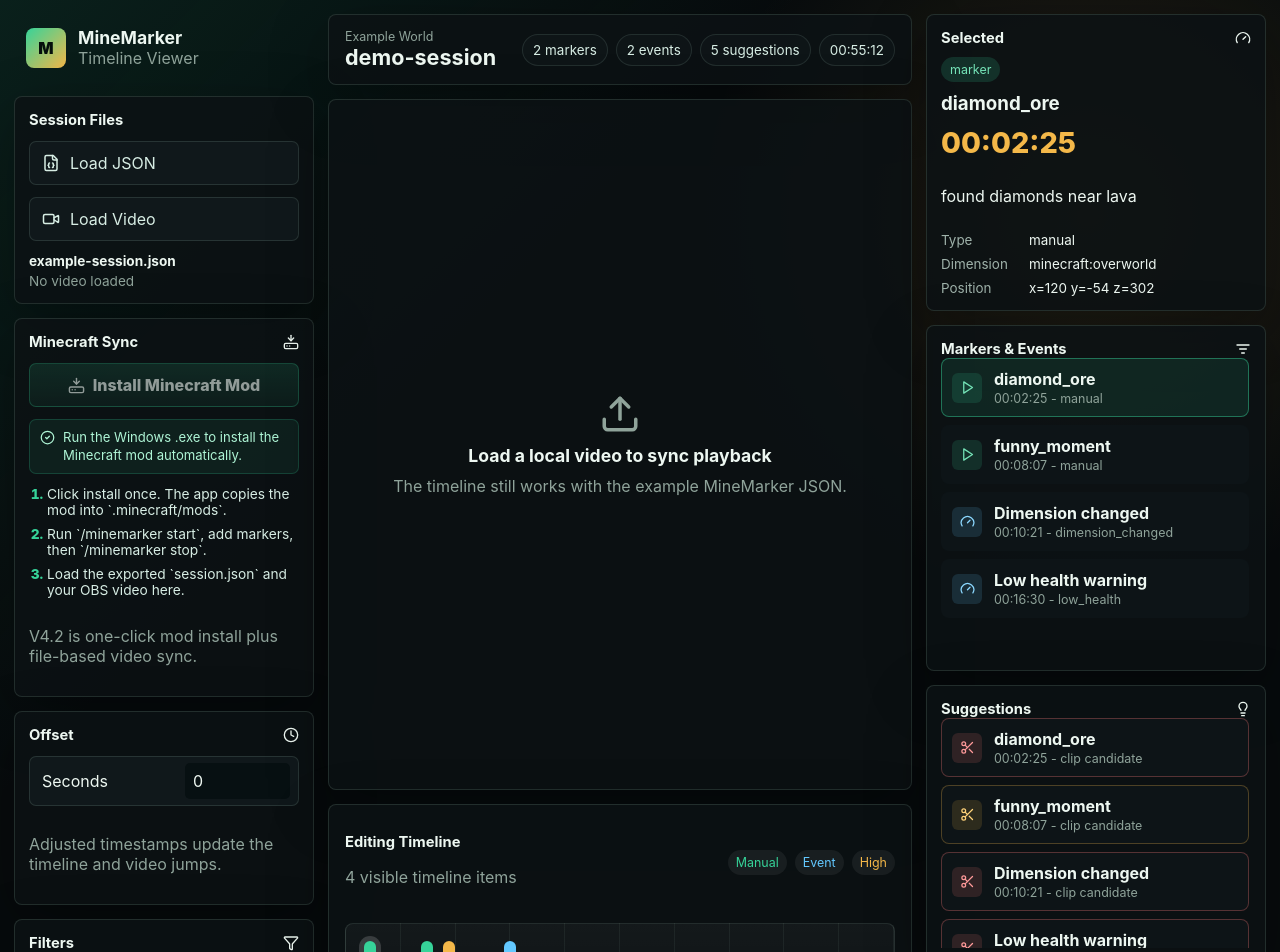
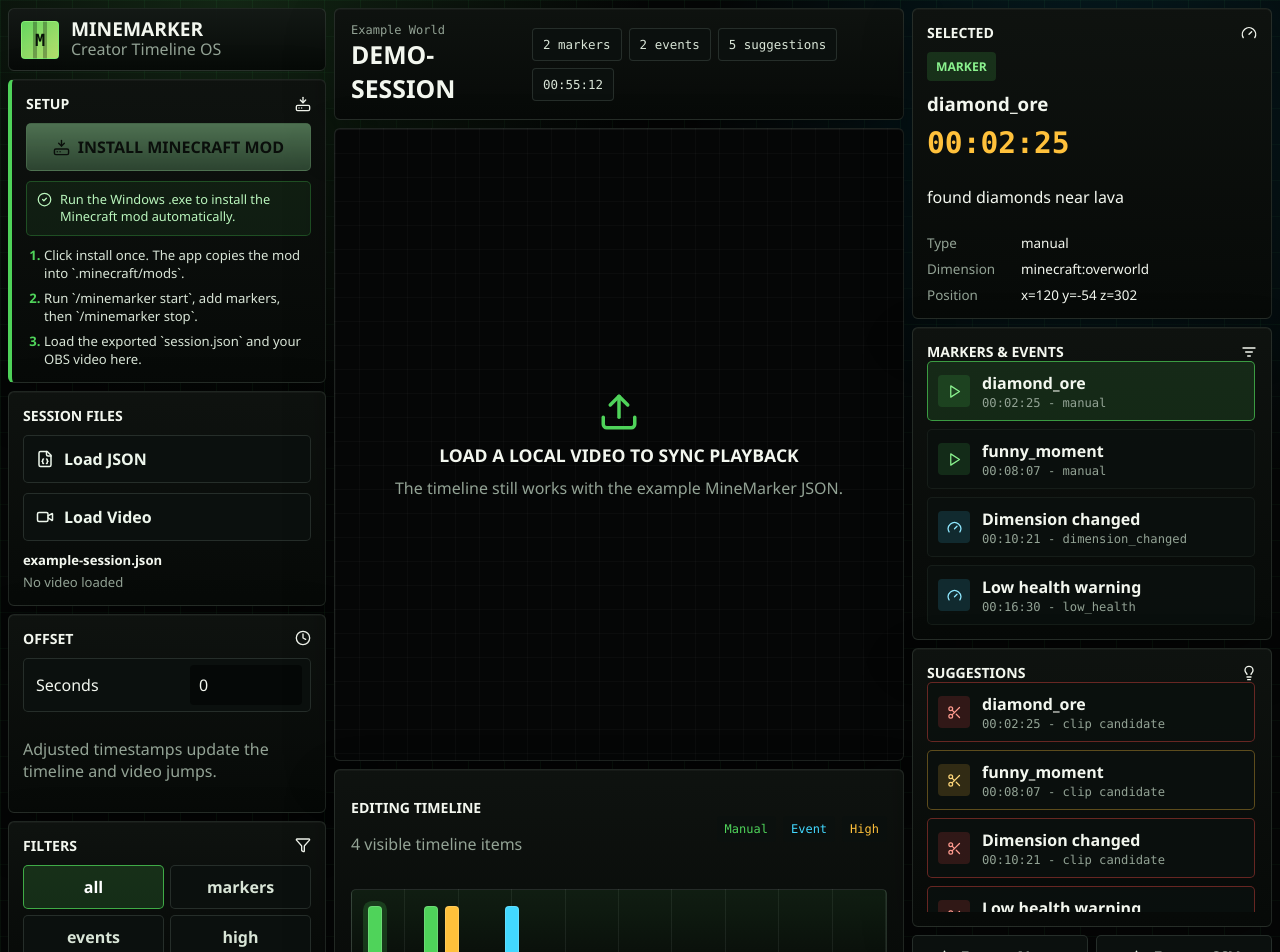
Before and after one commit to swaritsawarkar/minemarker, a React (Vite) app in the folder timeline-viewer/: page / in a window 1280 px wide. Shown: the top 952 px of the page. Built offline with nearby package versions, Linux system fonts and the light colour scheme.

Commit message:
V4.2: redesign timeline viewer interface

```diff
--- a/timeline-viewer/src/App.tsx
+++ b/timeline-viewer/src/App.tsx
@@ -289,32 +289,13 @@ export function App() {
           <div className="brand-mark">M</div>
           <div>
             <h1>MineMarker</h1>
-            <p>Timeline Viewer</p>
+            <p>Creator Timeline OS</p>
           </div>
         </div>
 
-        <section className="panel stack">
-          <h2>Session Files</h2>
-          <label className="file-control">
-            <FileJson size={18} />
-            <span>Load JSON</span>
-            <input type="file" accept="application/json,.json" onChange={handleJson} />
-          </label>
-          <label className="file-control">
-            <Video size={18} />
-            <span>Load Video</span>
-            <input type="file" accept="video/*" onChange={handleVideo} />
-          </label>
-          <div className="file-meta">
-            <strong>{jsonName}</strong>
-            <span>{videoName}</span>
-          </div>
-          {error && <p className="error">{error}</p>}
-        </section>
-
-        <section className="panel stack sync-panel">
+        <section className="panel stack sync-panel setup-panel">
           <div className="section-heading">
-            <h2>Minecraft Sync</h2>
+            <h2>Setup</h2>
             {installState.status?.installed ? <CheckCircle2 size={16} /> : <HardDriveDownload size={16} />}
           </div>
           <button className="primary-install" disabled={installState.loading || !window.mineMarkerDesktop} onClick={installMod}>
@@ -336,7 +317,25 @@ export function App() {
             <li>Run `/minemarker start`, add markers, then `/minemarker stop`.</li>
             <li>Load the exported `session.json` and your OBS video here.</li>
           </ol>
-          <p className="hint">V4.2 is one-click mod install plus file-based video sync.</p>
+        </section>
+
+        <section className="panel stack">
+          <h2>Session Files</h2>
+          <label className="file-control">
+            <FileJson size={18} />
+            <span>Load JSON</span>
+            <input type="file" accept="application/json,.json" onChange={handleJson} />
+          </label>
+          <label className="file-control">
+            <Video size={18} />
+            <span>Load Video</span>
+            <input type="file" accept="video/*" onChange={handleVideo} />
+          </label>
+          <div className="file-meta">
+            <strong>{jsonName}</strong>
+            <span>{videoName}</span>
+          </div>
+          {error && <p className="error">{error}</p>}
         </section>
 
         <section className="panel stack">
--- a/timeline-viewer/src/styles.css
+++ b/timeline-viewer/src/styles.css
@@ -1,8 +1,8 @@
 :root {
   color-scheme: dark;
-  font-family: Inter, ui-sans-serif, system-ui, -apple-system, BlinkMacSystemFont, "Segoe UI", sans-serif;
-  background: #070b0d;
-  color: #edf7f1;
+  font-family: Bahnschrift, "Segoe UI Variable", "Segoe UI", Arial, sans-serif;
+  background: #050606;
+  color: #f3f7ef;
   font-synthesis: none;
   text-rendering: optimizeLegibility;
 }
@@ -16,9 +16,12 @@ body {
   min-width: 320px;
   min-height: 100vh;
   background:
-    linear-gradient(135deg, rgba(20, 128, 91, 0.18), transparent 34%),
-    radial-gradient(circle at 85% 20%, rgba(244, 184, 73, 0.12), transparent 28%),
-    #070b0d;
+    linear-gradient(90deg, rgba(76, 255, 120, 0.05) 1px, transparent 1px),
+    linear-gradient(180deg, rgba(76, 255, 120, 0.035) 1px, transparent 1px),
+    radial-gradient(circle at 18% 0%, rgba(78, 179, 82, 0.18), transparent 28%),
+    radial-gradient(circle at 85% 12%, rgba(0, 202, 255, 0.12), transparent 28%),
+    #050606;
+  background-size: 36px 36px, 36px 36px, auto, auto, auto;
 }
 
 button,
@@ -32,10 +35,10 @@ button {
 
 .app-shell {
   display: grid;
-  grid-template-columns: 300px minmax(0, 1fr) 340px;
-  gap: 14px;
+  grid-template-columns: 318px minmax(0, 1fr) 360px;
+  gap: 8px;
   min-height: 100vh;
-  padding: 14px;
+  padding: 8px;
 }
 
 .sidebar,
@@ -46,24 +49,33 @@ button {
 .sidebar {
   display: flex;
   flex-direction: column;
-  gap: 14px;
+  gap: 8px;
 }
 
 .brand {
   display: flex;
   align-items: center;
   gap: 12px;
-  padding: 14px 12px;
+  min-height: 58px;
+  border: 1px solid rgba(163, 183, 169, 0.16);
+  border-radius: 6px;
+  padding: 10px 12px;
+  background: linear-gradient(180deg, rgba(20, 25, 22, 0.96), rgba(7, 10, 8, 0.96));
 }
 
 .brand-mark {
   display: grid;
   place-items: center;
-  width: 40px;
-  height: 40px;
-  border-radius: 8px;
-  background: linear-gradient(135deg, #36d399, #f4b849);
-  color: #05100c;
+  width: 38px;
+  height: 38px;
+  border: 1px solid rgba(131, 255, 126, 0.55);
+  border-radius: 4px;
+  background:
+    linear-gradient(90deg, transparent 30%, rgba(0, 0, 0, 0.28) 30% 43%, transparent 43% 57%, rgba(0, 0, 0, 0.28) 57% 70%, transparent 70%),
+    linear-gradient(135deg, #65d65f, #b7df6d);
+  color: #071007;
+  font-family: Consolas, "Courier New", monospace;
+  font-size: 1.05rem;
   font-weight: 900;
 }
 
@@ -77,8 +89,9 @@ button {
 }
 
 .brand h1 {
-  font-size: 1.1rem;
-  line-height: 1.1;
+  font-size: 1.2rem;
+  line-height: 1;
+  text-transform: uppercase;
 }
 
 .brand p,
@@ -87,17 +100,19 @@ button {
 .timeline-header p,
 .eyebrow,
 .row em {
-  color: #8fa39a;
+  color: #93a395;
 }
 
 .panel,
 .topbar,
 .video-stage,
 .timeline-panel {
-  border: 1px solid rgba(164, 197, 181, 0.16);
-  border-radius: 8px;
-  background: rgba(12, 18, 20, 0.86);
-  box-shadow: 0 18px 60px rgba(0, 0, 0, 0.28);
+  border: 1px solid rgba(163, 183, 169, 0.16);
+  border-radius: 6px;
+  background:
+    linear-gradient(180deg, rgba(15, 18, 16, 0.96), rgba(7, 9, 8, 0.96)),
+    #090d0b;
+  box-shadow: inset 0 1px 0 rgba(255, 255, 255, 0.035), 0 18px 50px rgba(0, 0, 0, 0.28);
 }
 
 .panel {
@@ -107,7 +122,11 @@ button {
 .stack {
   display: flex;
   flex-direction: column;
-  gap: 12px;
+  gap: 10px;
+}
+
+.setup-panel {
+  border-left: 4px solid #4fd35a;
 }
 
 .section-heading,
@@ -121,23 +140,33 @@ button {
 
 .panel h2,
 .timeline-header h2 {
-  font-size: 0.92rem;
-  letter-spacing: 0;
+  font-size: 0.88rem;
+  font-weight: 900;
+  text-transform: uppercase;
 }
 
 .file-control,
 .offset-control {
-  border: 1px solid rgba(164, 197, 181, 0.16);
-  border-radius: 7px;
-  background: #10181b;
+  border: 1px solid rgba(163, 183, 169, 0.18);
+  border-radius: 5px;
+  background: #0b100e;
 }
 
 .file-control {
   display: flex;
   align-items: center;
   gap: 10px;
-  padding: 11px 12px;
-  color: #d7ede4;
+  padding: 12px;
+  color: #eef7ed;
+  font-weight: 800;
+}
+
+.file-control:hover,
+.text-action:hover,
+.segmented button:hover,
+.export-bar button:hover {
+  border-color: rgba(82, 213, 92, 0.62);
+  background: rgba(82, 213, 92, 0.1);
 }
 
 .file-control input {
@@ -147,26 +176,26 @@ button {
 .file-meta {
   display: grid;
   gap: 4px;
-  font-size: 0.85rem;
+  font-size: 0.82rem;
 }
 
 .error {
   margin: 0;
-  color: #ff8c8c;
+  color: #ff8d7a;
 }
 
 .sync-steps {
   display: grid;
-  gap: 8px;
+  gap: 7px;
   margin: 0;
   padding-left: 18px;
-  color: #d7ede4;
-  font-size: 0.86rem;
+  color: #d9e5d7;
+  font-size: 0.82rem;
 }
 
 .sync-steps li::marker {
-  color: #36d399;
-  font-weight: 800;
+  color: #4fd35a;
+  font-weight: 900;
 }
 
 .primary-install,
@@ -175,37 +204,40 @@ button {
   align-items: center;
   justify-content: center;
   gap: 8px;
-  border: 1px solid rgba(54, 211, 153, 0.42);
-  border-radius: 7px;
-  background: linear-gradient(180deg, rgba(54, 211, 153, 0.22), rgba(54, 211, 153, 0.1));
-  color: #f2fff9;
-  padding: 11px 12px;
-  font-weight: 800;
+  border: 1px solid rgba(80, 219, 89, 0.66);
+  border-radius: 5px;
+  background: linear-gradient(180deg, #4fd35a, #247d32);
+  color: #041006;
+  padding: 12px;
+  font-weight: 900;
+  text-transform: uppercase;
 }
 
 .primary-install:disabled {
   cursor: not-allowed;
-  opacity: 0.58;
+  filter: grayscale(0.55);
+  opacity: 0.55;
 }
 
 .text-action {
   justify-content: flex-start;
-  border-color: rgba(164, 197, 181, 0.16);
-  background: #10181b;
-  color: #d7ede4;
-  font-size: 0.84rem;
+  border-color: rgba(163, 183, 169, 0.18);
+  background: #0b100e;
+  color: #d9e5d7;
+  font-size: 0.82rem;
+  text-transform: none;
 }
 
 .install-status {
   display: flex;
   align-items: flex-start;
   gap: 8px;
-  border: 1px solid rgba(54, 211, 153, 0.2);
-  border-radius: 7px;
+  border: 1px solid rgba(80, 219, 89, 0.26);
+  border-radius: 5px;
   padding: 9px 10px;
-  background: rgba(54, 211, 153, 0.08);
-  color: #aef4d5;
-  font-size: 0.82rem;
+  background: rgba(80, 219, 89, 0.08);
+  color: #baf6bd;
+  font-size: 0.8rem;
   line-height: 1.35;
 }
 
@@ -215,14 +247,14 @@ button {
 }
 
 .install-status.error-status {
-  border-color: rgba(255, 121, 121, 0.32);
-  background: rgba(255, 121, 121, 0.08);
-  color: #ffb0b0;
+  border-color: rgba(255, 77, 72, 0.42);
+  background: rgba(255, 77, 72, 0.08);
+  color: #ffb0a8;
 }
 
 .offset-control {
   display: grid;
-  grid-template-columns: 1fr 105px;
+  grid-template-columns: 1fr 112px;
   align-items: center;
   padding: 6px 8px 6px 12px;
 }
@@ -230,10 +262,10 @@ button {
 .offset-control input {
   width: 100%;
   border: 0;
-  border-radius: 5px;
-  padding: 8px;
-  background: #071012;
-  color: #edf7f1;
+  border-radius: 4px;
+  padding: 9px;
+  background: #050807;
+  color: #f3f7ef;
 }
 
 .segmented {
@@ -244,57 +276,66 @@ button {
 
 .segmented button,
 .export-bar button {
-  border: 1px solid rgba(164, 197, 181, 0.16);
-  border-radius: 7px;
-  background: #10181b;
-  color: #d7ede4;
-  padding: 9px 10px;
+  border: 1px solid rgba(163, 183, 169, 0.18);
+  border-radius: 5px;
+  background: #0b100e;
+  color: #d9e5d7;
+  padding: 10px;
+  font-weight: 800;
 }
 
-.segmented button.active,
-.export-bar button:hover {
-  border-color: rgba(54, 211, 153, 0.52);
-  background: rgba(54, 211, 153, 0.15);
+.segmented button.active {
+  border-color: rgba(80, 219, 89, 0.72);
+  background: rgba(80, 219, 89, 0.16);
   color: #ffffff;
 }
 
 .workspace {
   display: grid;
   grid-template-rows: auto minmax(280px, 1fr) auto;
-  gap: 14px;
+  gap: 8px;
 }
 
 .topbar {
+  min-height: 74px;
   padding: 14px 16px;
 }
 
 .eyebrow {
-  font-size: 0.78rem;
+  font-size: 0.75rem;
+  font-family: Consolas, "Courier New", monospace;
 }
 
 .topbar h2 {
-  font-size: 1.35rem;
+  font-size: 1.55rem;
+  text-transform: uppercase;
 }
 
 .stats {
   display: flex;
-  gap: 8px;
+  gap: 7px;
   flex-wrap: wrap;
 }
 
 .stats span {
-  border: 1px solid rgba(164, 197, 181, 0.14);
-  border-radius: 999px;
-  padding: 7px 10px;
-  color: #d7ede4;
-  background: rgba(16, 24, 27, 0.7);
-  font-size: 0.84rem;
+  border: 1px solid rgba(163, 183, 169, 0.18);
+  border-radius: 4px;
+  padding: 8px 10px;
+  color: #d9e5d7;
+  background: #0b100e;
+  font-size: 0.78rem;
+  font-family: Consolas, "Courier New", monospace;
 }
 
 .video-stage {
   display: grid;
   min-height: 320px;
   overflow: hidden;
+  background:
+    linear-gradient(90deg, rgba(255, 255, 255, 0.025) 1px, transparent 1px),
+    linear-gradient(180deg, rgba(255, 255, 255, 0.025) 1px, transparent 1px),
+    #050606;
+  background-size: 24px 24px;
 }
 
 .video-stage video,
@@ -305,7 +346,7 @@ button {
 }
 
 .video-stage video {
-  background: #020506;
+  background: #000000;
   object-fit: contain;
 }
 
@@ -315,13 +356,18 @@ button {
   justify-items: center;
   gap: 10px;
   padding: 30px;
-  color: #8fa39a;
+  color: #93a395;
   text-align: center;
 }
 
+.empty-video svg {
+  color: #4fd35a;
+}
+
 .empty-video strong {
-  color: #edf7f1;
+  color: #f3f7ef;
   font-size: 1.1rem;
+  text-transform: uppercase;
 }
 
 .timeline-panel {
@@ -330,74 +376,76 @@ button {
 
 .timeline-legend {
   display: flex;
-  gap: 8px;
+  gap: 7px;
   flex-wrap: wrap;
 }
 
 .legend {
-  font-size: 0.78rem;
-  border-radius: 999px;
-  padding: 5px 8px;
-  background: rgba(255, 255, 255, 0.06);
+  font-size: 0.75rem;
+  border-radius: 4px;
+  padding: 6px 8px;
+  background: #0b100e;
+  font-family: Consolas, "Courier New", monospace;
 }
 
 .legend.manual {
-  color: #36d399;
+  color: #4fd35a;
 }
 
 .legend.event {
-  color: #62c8ff;
+  color: #42d8ff;
 }
 
 .legend.high {
-  color: #f4b849;
+  color: #ffc13b;
 }
 
 .timeline-track {
   position: relative;
   height: 92px;
-  margin-top: 20px;
-  border: 1px solid rgba(164, 197, 181, 0.14);
-  border-radius: 8px;
+  margin-top: 18px;
+  border: 1px solid rgba(163, 183, 169, 0.18);
+  border-radius: 5px;
   background:
-    repeating-linear-gradient(90deg, transparent 0, transparent calc(10% - 1px), rgba(164, 197, 181, 0.08) calc(10% - 1px), rgba(164, 197, 181, 0.08) 10%),
-    linear-gradient(180deg, rgba(255, 255, 255, 0.04), rgba(255, 255, 255, 0.015));
+    repeating-linear-gradient(90deg, transparent 0, transparent calc(10% - 1px), rgba(163, 183, 169, 0.1) calc(10% - 1px), rgba(163, 183, 169, 0.1) 10%),
+    linear-gradient(180deg, rgba(80, 219, 89, 0.08), rgba(0, 0, 0, 0.05));
 }
 
 .tick {
   position: absolute;
-  top: 17px;
+  top: 16px;
   transform: translateX(-50%);
-  width: 12px;
-  height: 56px;
-  border: 0;
-  border-radius: 99px;
-  background: #36d399;
+  width: 14px;
+  height: 58px;
+  border: 1px solid rgba(255, 255, 255, 0.16);
+  border-radius: 4px;
+  background: #4fd35a;
 }
 
 .tick.event {
-  background: #62c8ff;
+  background: #42d8ff;
 }
 
 .tick.high {
-  background: #f4b849;
+  background: #ffc13b;
 }
 
 .tick.selected {
-  box-shadow: 0 0 0 5px rgba(255, 255, 255, 0.16);
+  box-shadow: 0 0 0 5px rgba(80, 219, 89, 0.18);
 }
 
 .tick span {
   display: none;
   position: absolute;
-  top: 61px;
+  top: 63px;
   left: 50%;
   transform: translateX(-50%);
   min-width: 64px;
-  border-radius: 999px;
-  padding: 2px 5px;
-  background: rgba(7, 11, 13, 0.92);
-  color: #aebfb8;
+  border-radius: 4px;
+  padding: 3px 5px;
+  background: rgba(5, 6, 6, 0.95);
+  color: #d9e5d7;
+  font-family: Consolas, "Courier New", monospace;
   font-size: 0.72rem;
 }
 
@@ -410,8 +458,9 @@ button {
   display: flex;
   justify-content: space-between;
   margin-top: 18px;
-  color: #8fa39a;
-  font-size: 0.8rem;
+  color: #93a395;
+  font-family: Consolas, "Courier New", monospace;
+  font-size: 0.78rem;
 }
 
 .selected-panel {
@@ -421,37 +470,40 @@ button {
 
 .selected-badge {
   width: fit-content;
-  border-radius: 999px;
-  padding: 5px 9px;
-  background: rgba(54, 211, 153, 0.16);
-  color: #75e4b8;
-  font-size: 0.78rem;
+  border-radius: 4px;
+  padding: 6px 9px;
+  background: rgba(80, 219, 89, 0.16);
+  color: #8af28e;
+  font-size: 0.76rem;
+  font-weight: 900;
+  text-transform: uppercase;
 }
 
 .selected-badge.event {
-  background: rgba(98, 200, 255, 0.16);
-  color: #8cd8ff;
+  background: rgba(66, 216, 255, 0.14);
+  color: #8fe8ff;
 }
 
 .selected-time {
   margin: 0;
-  color: #f4b849;
-  font-size: 1.8rem;
-  font-weight: 800;
+  color: #ffc13b;
+  font-family: Consolas, "Courier New", monospace;
+  font-size: 1.85rem;
+  font-weight: 900;
 }
 
 dl {
   display: grid;
-  grid-template-columns: 80px 1fr;
+  grid-template-columns: 86px 1fr;
   gap: 8px;
   margin: 0;
-  color: #9fb2aa;
+  color: #93a395;
   font-size: 0.84rem;
 }
 
 dd {
   margin: 0;
-  color: #edf7f1;
+  color: #f3f7ef;
 }
 
 .event-list {
@@ -462,28 +514,28 @@ dd {
 .rows {
   display: grid;
   gap: 8px;
-  max-height: calc(100vh - 430px);
+  max-height: calc(100vh - 456px);
   overflow: auto;
   padding-right: 2px;
 }
 
 .row {
   display: grid;
-  grid-template-columns: 32px 1fr;
+  grid-template-columns: 34px 1fr;
   gap: 10px;
   align-items: center;
   width: 100%;
-  border: 1px solid transparent;
-  border-radius: 8px;
+  border: 1px solid rgba(163, 183, 169, 0.08);
+  border-radius: 5px;
   padding: 10px;
-  background: #0d1417;
-  color: #edf7f1;
+  background: rgba(11, 16, 14, 0.88);
+  color: #f3f7ef;
   text-align: left;
 }
 
 .row.active {
-  border-color: rgba(54, 211, 153, 0.45);
-  background: rgba(54, 211, 153, 0.1);
+  border-color: rgba(80, 219, 89, 0.65);
+  background: rgba(80, 219, 89, 0.12);
 }
 
 .row span:last-child {
@@ -500,23 +552,24 @@ dd {
 }
 
 .row em {
-  font-size: 0.78rem;
+  font-family: Consolas, "Courier New", monospace;
+  font-size: 0.76rem;
   font-style: normal;
 }
 
 .row-icon {
   display: grid;
   place-items: center;
-  width: 30px;
-  height: 30px;
-  border-radius: 6px;
-  background: rgba(54, 211, 153, 0.14);
-  color: #75e4b8;
+  width: 32px;
+  height: 32px;
+  border-radius: 4px;
+  background: rgba(80, 219, 89, 0.14);
+  color: #8af28e;
 }
 
 .row-icon.event {
-  background: rgba(98, 200, 255, 0.14);
-  color: #8cd8ff;
+  background: rgba(66, 216, 255, 0.14);
+  color: #8fe8ff;
 }
 
 .suggestion-list {
@@ -528,30 +581,30 @@ dd {
 }
 
 .suggestion-row.high {
-  border-color: rgba(255, 121, 121, 0.3);
+  border-color: rgba(255, 77, 72, 0.38);
 }
 
 .suggestion-row.medium {
-  border-color: rgba(244, 184, 73, 0.28);
+  border-color: rgba(255, 193, 59, 0.34);
 }
 
 .suggestion-row.low {
-  border-color: rgba(98, 200, 255, 0.2);
+  border-color: rgba(66, 216, 255, 0.28);
 }
 
 .row-icon.high {
-  background: rgba(255, 121, 121, 0.14);
-  color: #ff9a9a;
+  background: rgba(255, 77, 72, 0.16);
+  color: #ff9b8f;
 }
 
 .row-icon.medium {
-  background: rgba(244, 184, 73, 0.14);
-  color: #ffd37a;
+  background: rgba(255, 193, 59, 0.16);
+  color: #ffd77a;
 }
 
 .row-icon.low {
-  background: rgba(98, 200, 255, 0.14);
-  color: #8cd8ff;
+  background: rgba(66, 216, 255, 0.14);
+  color: #8fe8ff;
 }
 
 .export-bar {
@@ -567,15 +620,15 @@ dd {
   gap: 8px;
 }
 
-@media (max-width: 1100px) {
+@media (max-width: 1160px) {
   .app-shell {
-    grid-template-columns: 260px minmax(0, 1fr);
+    grid-template-columns: 300px minmax(0, 1fr);
   }
 
   .right-panel {
     grid-column: 1 / -1;
     display: grid;
-    grid-template-columns: minmax(0, 1fr) minmax(0, 1.5fr);
+    grid-template-columns: minmax(0, 1fr) minmax(0, 1.4fr);
   }
 
   .suggestion-list {
@@ -590,7 +643,7 @@ dd {
 @media (max-width: 760px) {
   .app-shell {
     grid-template-columns: 1fr;
-    padding: 10px;
+    padding: 8px;
   }
 
   .right-panel {
```
